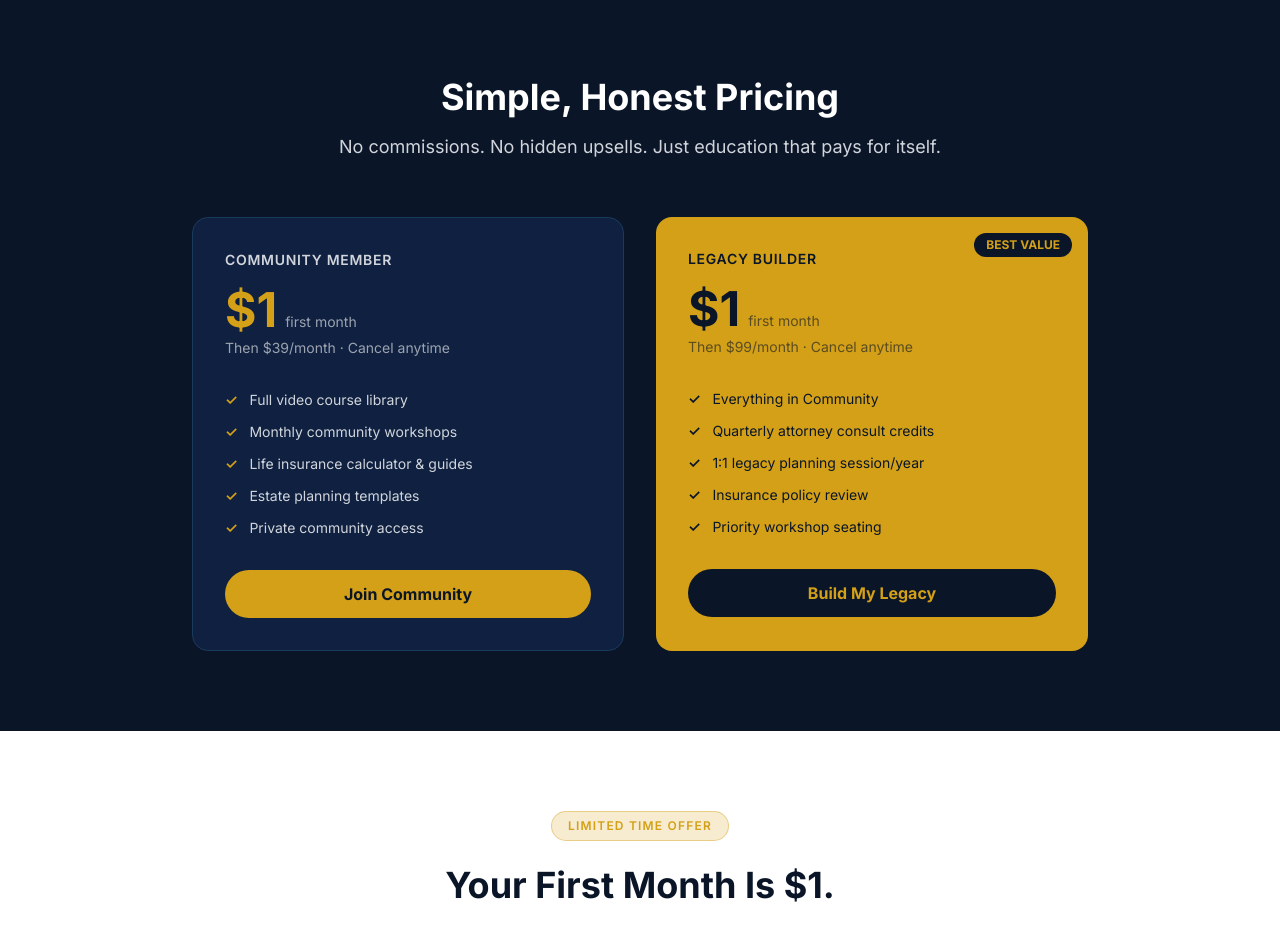
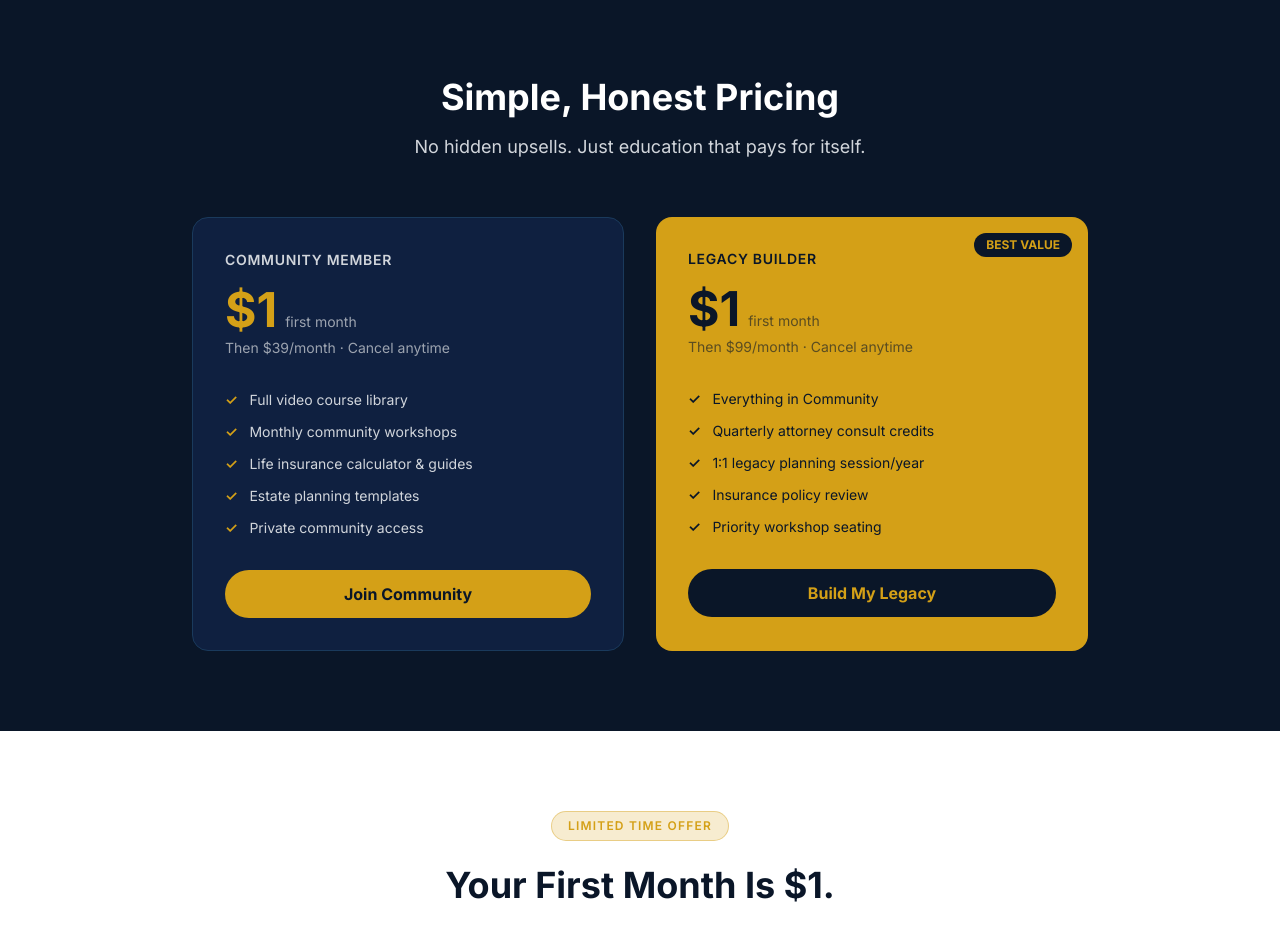
Before and after one commit to pivotpointstrat/legacyshield, a Next.js app: page / in a window 1280 px wide. Shown: the part 5580-6505 px from the top of the page. Built offline with nearby package versions, Linux system fonts and the light colour scheme; no server answers.

Commit message:
fix: remove No commissions text from pricing section

```diff
--- a/src/app/page.tsx
+++ b/src/app/page.tsx
@@ -399,7 +399,7 @@
         <div className="max-w-4xl mx-auto">
           <div className="text-center mb-14">
             <h2 className="text-3xl md:text-4xl font-bold text-white mb-4">Simple, Honest Pricing</h2>
-            <p className="text-gray-300 text-lg">No commissions. No hidden upsells. Just education that pays for itself.</p>
+            <p className="text-gray-300 text-lg">No hidden upsells. Just education that pays for itself.</p>
           </div>
           <div className="grid md:grid-cols-2 gap-8">
             <div className="bg-[#0f2040] border border-[#1a3a5c] rounded-2xl p-8">
```
